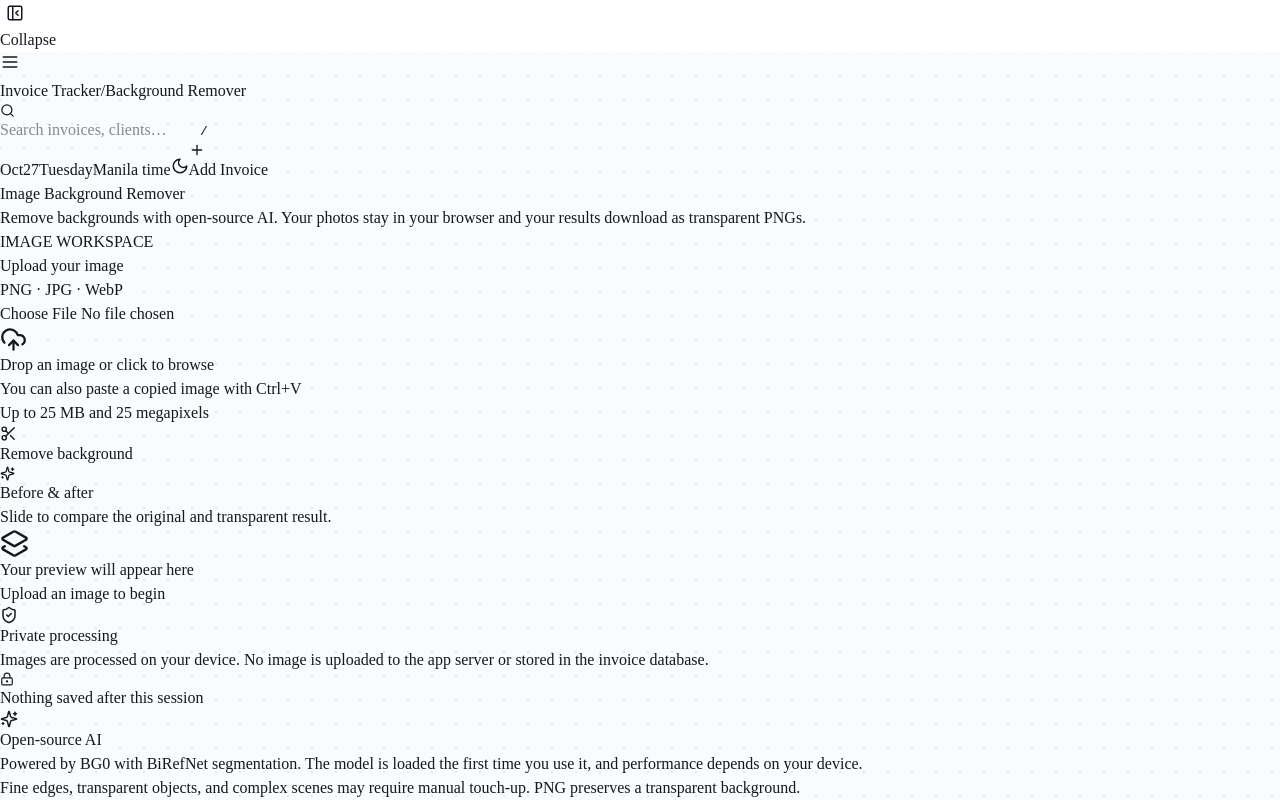
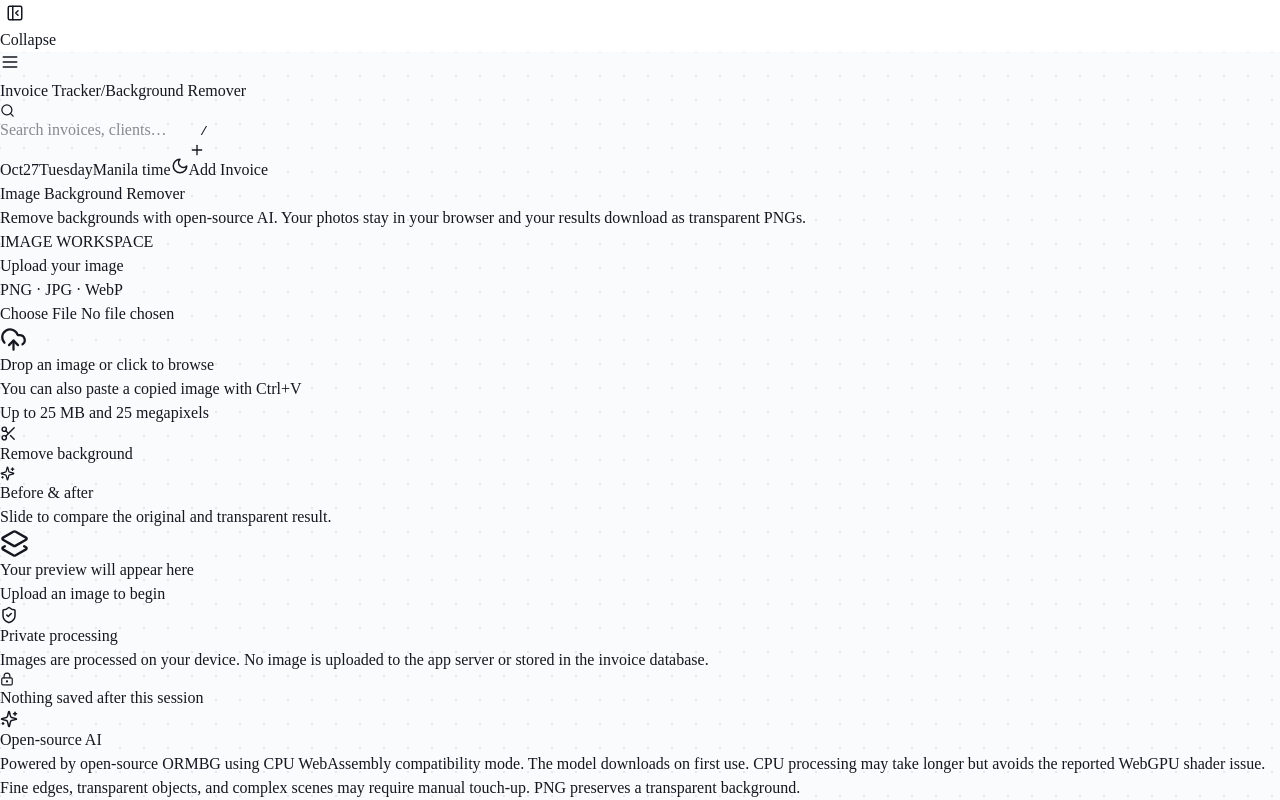
Before and after one commit to JP-bott/invoice-delivery-tracker, a React (Vite) app in the folder client/: page /background-remover in a window 1280 px wide. Shown: the part 404-1204 px from the top of the page. Built offline with nearby package versions, Linux system fonts and the light colour scheme.

Commit message:
fix: use compatible open-source WASM background remover

```diff
--- a/client/src/pages/BackgroundRemover.jsx
+++ b/client/src/pages/BackgroundRemover.jsx
@@ -140,7 +140,7 @@ export default function BackgroundRemover() {
       </div>
       <aside className="space-y-4">
         <div className="card card-pad"><div className="flex items-center gap-2"><ShieldCheck size={18} className="text-success-ink"/><h3 className="font-semibold text-fg">Private processing</h3></div><p className="mt-2 text-sm leading-relaxed text-fg-muted">Images are processed on your device. No image is uploaded to the app server or stored in the invoice database.</p><p className="mt-3 flex items-center gap-2 text-xs text-fg-subtle"><LockKeyhole size={14}/>Nothing saved after this session</p></div>
-        <div className="card card-pad"><div className="flex items-center gap-2"><Sparkles size={18} className="text-brand"/><h3 className="font-semibold text-fg">Open-source AI</h3></div><p className="mt-2 text-sm leading-relaxed text-fg-muted">Powered by BG0 with BiRefNet segmentation. The model is loaded the first time you use it, and performance depends on your device.</p><p className="mt-3 text-xs leading-relaxed text-fg-subtle">Fine edges, transparent objects, and complex scenes may require manual touch-up. PNG preserves a transparent background.</p></div>
+        <div className="card card-pad"><div className="flex items-center gap-2"><Sparkles size={18} className="text-brand"/><h3 className="font-semibold text-fg">Open-source AI</h3></div><p className="mt-2 text-sm leading-relaxed text-fg-muted">Powered by open-source ORMBG using CPU WebAssembly compatibility mode. The model downloads on first use. CPU processing may take longer but avoids the reported WebGPU shader issue.</p><p className="mt-3 text-xs leading-relaxed text-fg-subtle">Fine edges, transparent objects, and complex scenes may require manual touch-up. PNG preserves a transparent background.</p></div>
       </aside>
     </div>
     {result&&dialog&&<Modal title="Your image is ready" description="Background removed successfully. Download the transparent PNG." width="max-w-md" onClose={()=>setDialog(false)} footer={<>
```
